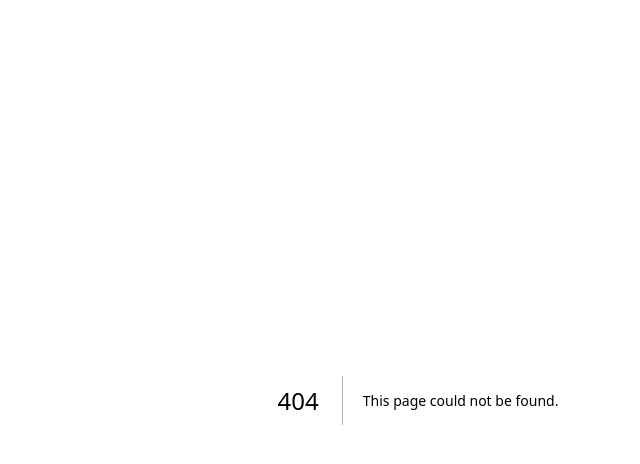
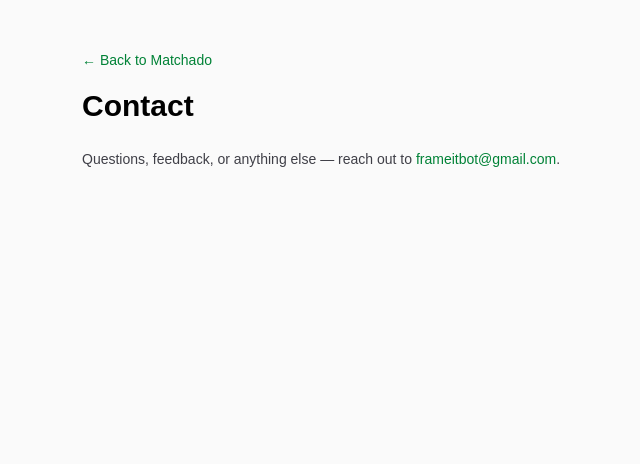
Before and after one commit to Frameit12/MatchaDo, a Next.js app: page /contact in a window 1280 px wide. Before the commit this address had no page. Shown: the top 464 px of the page, without its empty margins (222-862 px from the left). Built offline with nearby package versions, Linux system fonts and the light colour scheme.

Commit message:
Add a footer with Privacy/Terms/Contact links to the homepage
The three legal/contact pages existed but nothing on the site linked
to them. Add a simple centered footer to the landing page for now;
About and site-wide footer coverage can follow once that page exists.

```diff
--- /dev/null
+++ b/src/app/contact/page.tsx
@@ -0,0 +1,27 @@
+import Link from "next/link";
+
+export const metadata = {
+  title: "Contact | Matchado",
+};
+
+export default function ContactPage() {
+  return (
+    <div className="flex flex-1 justify-center bg-zinc-50 px-4 py-12 dark:bg-black">
+      <div className="w-full max-w-2xl">
+        <Link href="/" className="text-sm font-medium text-green-700 dark:text-green-500">
+          ← Back to Matchado
+        </Link>
+
+        <h1 className="mt-4 text-3xl font-semibold text-black dark:text-zinc-50">Contact</h1>
+
+        <p className="mt-6 text-sm leading-relaxed text-zinc-700 dark:text-zinc-300">
+          Questions, feedback, or anything else — reach out to{" "}
+          <a href="mailto:frameitbot@gmail.com" className="font-medium text-green-700 dark:text-green-500">
+            frameitbot@gmail.com
+          </a>
+          .
+        </p>
+      </div>
+    </div>
+  );
+}
--- a/src/app/page.tsx
+++ b/src/app/page.tsx
@@ -163,6 +163,22 @@ export default async function Home() {
           </div>
         )}
       </section>
+
+      <footer className="border-t border-[oklch(0.9_0.02_130)] px-12 py-6">
+        <div className="mx-auto flex max-w-[1180px] items-center justify-center gap-2.5 text-sm text-[oklch(0.5_0.02_120)]">
+          <Link href="/privacy" className="hover:text-[oklch(0.35_0.06_145)]">
+            Privacy
+          </Link>
+          <span>·</span>
+          <Link href="/terms" className="hover:text-[oklch(0.35_0.06_145)]">
+            Terms
+          </Link>
+          <span>·</span>
+          <Link href="/contact" className="hover:text-[oklch(0.35_0.06_145)]">
+            Contact
+          </Link>
+        </div>
+      </footer>
     </div>
   );
 }
```
